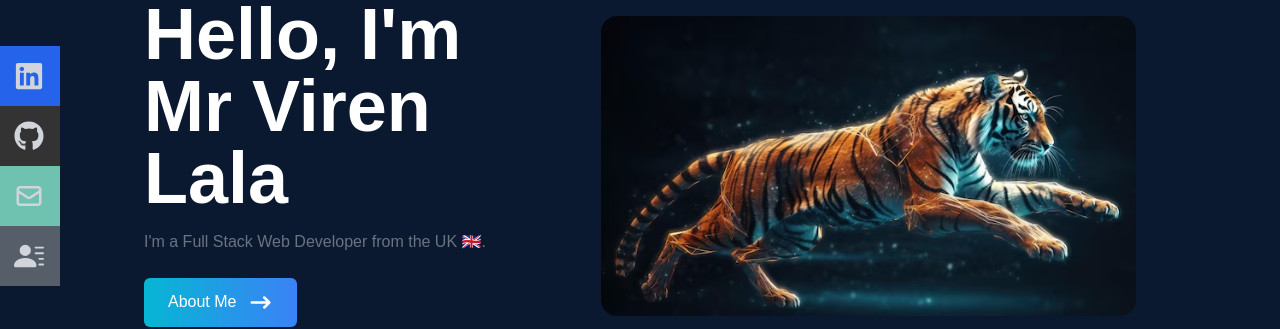
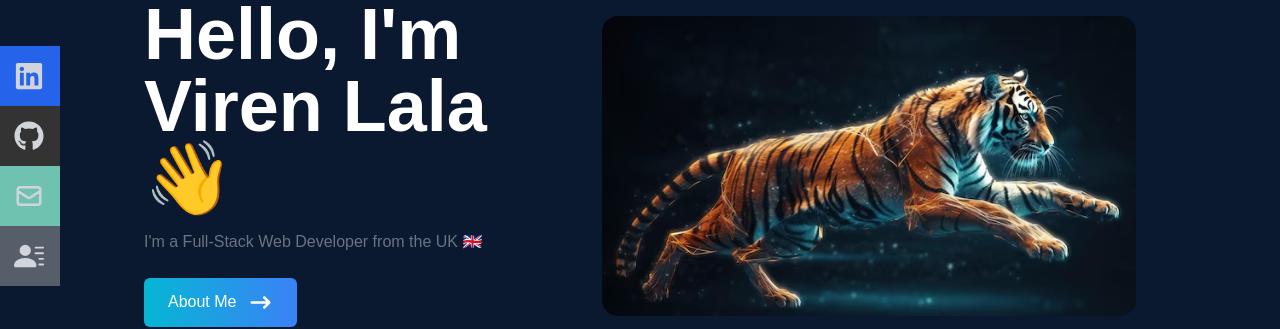
Before and after one commit to viren15152/React-Portfolio-Page, a React (Create React App) app: page / in a window 1280 px wide. Shown: the part 234-563 px from the top of the page. Built offline with nearby package versions, Linux system fonts and the light colour scheme.

Commit message:
Update to index.css

```diff
--- a/src/components/Home.jsx
+++ b/src/components/Home.jsx
@@ -10,10 +10,10 @@ const Home = () => {
         {/* Text Section */}
         <div className="flex flex-col justify-center h-full text-center md:text-left">
           <h2 className="text-4xl sm:text-7xl font-bold text-white">
-            Hello, I'm Mr Viren Lala
+            Hello, I'm Viren Lala 👋
           </h2>
           <p className="text-gray-500 py-4 max-w-md mx-auto md:mx-0">
-            I'm a Full Stack Web Developer from the UK 🇬🇧.
+            I'm a Full-Stack Web Developer from the UK 🇬🇧
           </p>
           <div>
             <Link
--- a/src/index.css
+++ b/src/index.css
@@ -14,10 +14,20 @@
 
 .content-div {
     background-repeat: no-repeat;
-    background-size: contain; /* Use 'contain' or 'cover' based on how you want it */
+    background-size: contain;
     background-position: center;
     height: 250px;
     width: 100%;
+    display: flex;
+    align-items: center;
+    justify-content: center;
+    border-radius: 10px;
+    overflow: hidden;
+    background-color: black;
+}
+
+.content-div[data-type="svg"] {
+    background-size: contain;
 }
 
 .content-div:hover {
```
